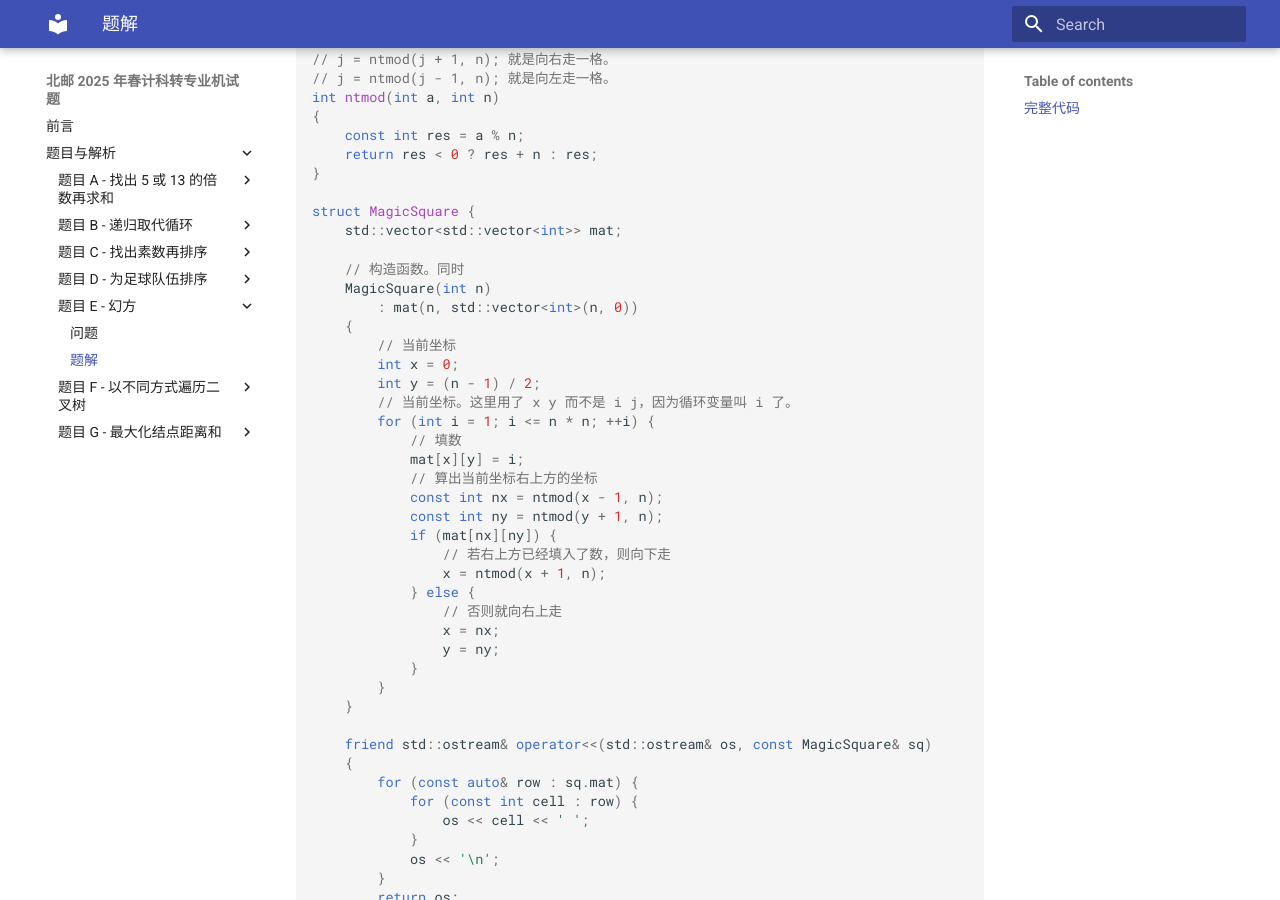
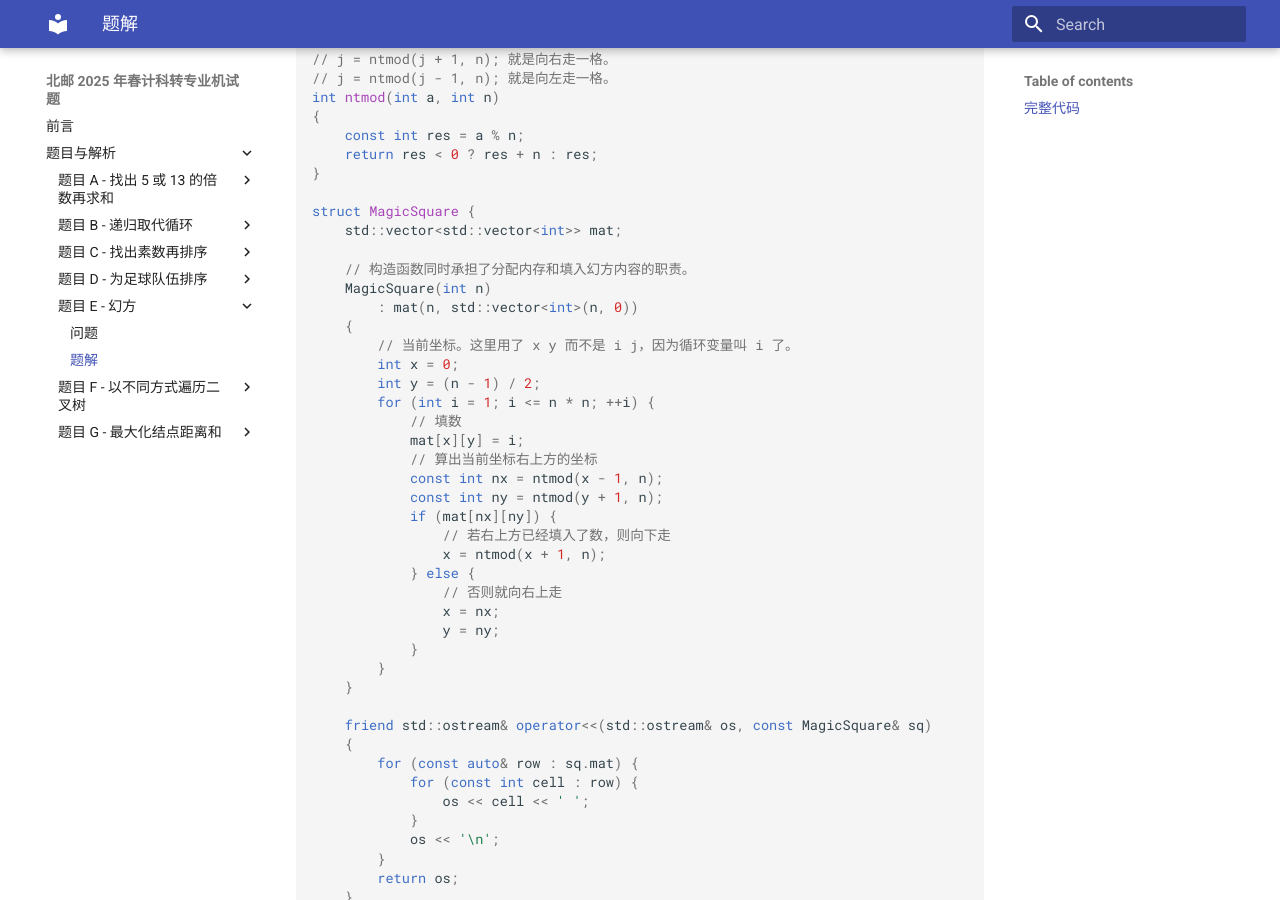
Before and after one commit to LS-Hower/bupt-major-switching-programming-questions, an MkDocs documentation site: the page built from docs/problem-e/answer.md, in a window 1280 px wide and 900 px high, scrolled down 2231 px. Built offline with MkDocs 1.6.1 and Material for MkDocs 9.7.7, drawn with Linux system fonts in a browser that asks for light colours.

Commit message:
Correct typos

```diff
--- a/docs/problem-e/answer.md
+++ b/docs/problem-e/answer.md
@@ -104,14 +104,13 @@ int ntmod(int a, int n)
 struct MagicSquare {
     std::vector<std::vector<int>> mat;
 
-    // 构造函数。同时
+    // 构造函数同时承担了分配内存和填入幻方内容的职责。
     MagicSquare(int n)
         : mat(n, std::vector<int>(n, 0))
     {
-        // 当前坐标
+        // 当前坐标。这里用了 x y 而不是 i j，因为循环变量叫 i 了。
         int x = 0;
         int y = (n - 1) / 2;
-        // 当前坐标。这里用了 x y 而不是 i j，因为循环变量叫 i 了。
         for (int i = 1; i <= n * n; ++i) {
             // 填数
             mat[x][y] = i;
```
Also changed, not shown: docs/index.md (+1 -1 lines), docs/problem-b/answer.md (+1 -1 lines), docs/problem-c/answer.md (+2 -2 lines), docs/problem-f/answer.md (+1 -1 lines), docs/problem-g/answer.md (+2 -2 lines).
